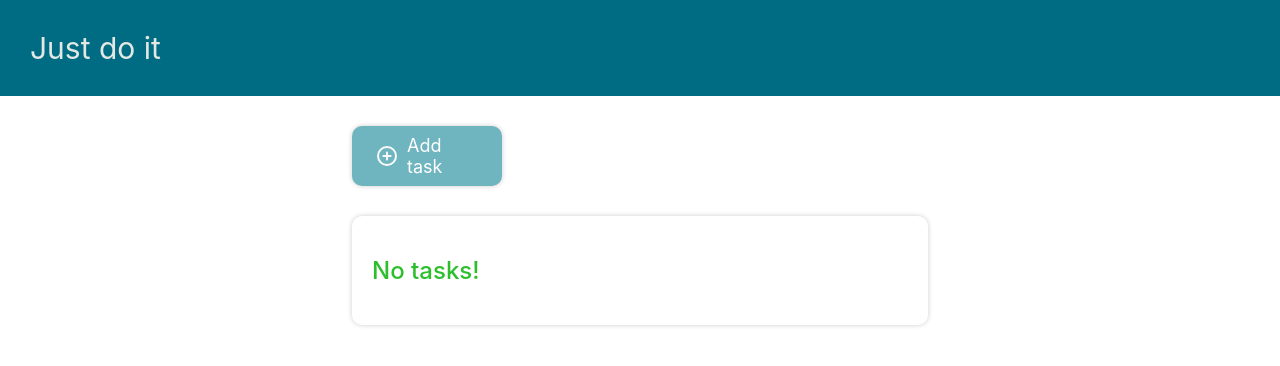
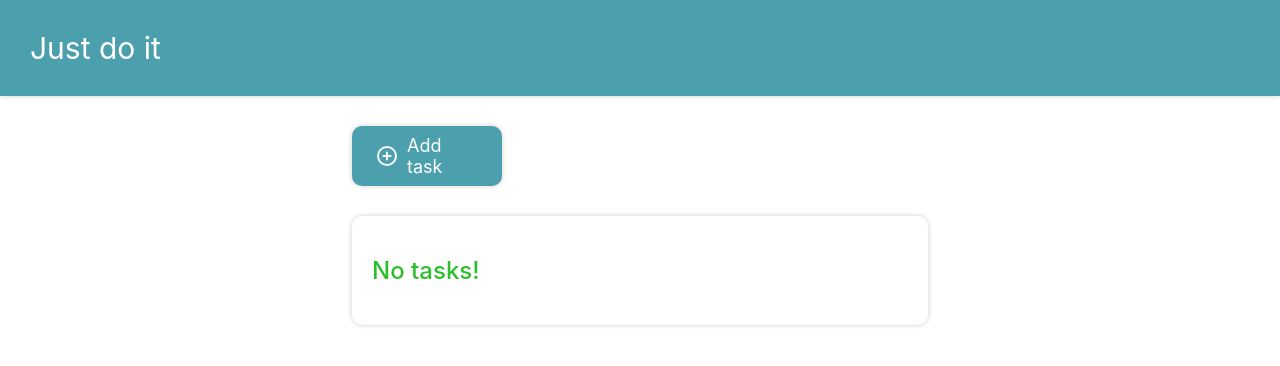
Before and after one commit to lapakota/just-do-it, a React (Create React App) app: page / in a window 1280 px wide. Shown: the top 366 px of the page. Built offline with nearby package versions, Linux system fonts and the light colour scheme.

Commit message:
change colors

```diff
--- a/src/pages/TodoPage/AddTodoButton/index.module.scss
+++ b/src/pages/TodoPage/AddTodoButton/index.module.scss
@@ -12,7 +12,7 @@
 
   font-size: 18px;
   color: #fff;
-  background-color: #6eb5c0;
+  background-color: #4ca0ad;
   border-radius: 10px;
   box-shadow: 0 0 5px rgba(0, 0, 0, .2);
 
@@ -21,6 +21,6 @@
   transition: background-color 0.2s ease-in-out;
 
   &:hover {
-    background-color: #4ca0ad;
+    background-color: #3e8995;
   }
 }
--- a/src/shared/Header/index.module.scss
+++ b/src/shared/Header/index.module.scss
@@ -1,6 +1,7 @@
 .header {
   height: 6rem;
-  background-color: #006c84;
+  background-color: #4ca0ad;
+  box-shadow: 0 0 5px rgba(0, 0, 0, .2);
 
   &__logo {
     display: flex;
@@ -9,7 +10,7 @@
     width: fit-content;
     height: 100%;
     font-size: 30px;
-    color: #e2e8e4;
+    color: #fff;
     user-select: none;
   }
 }
```
Also changed, not shown: src/assets/icons/check.svg.
